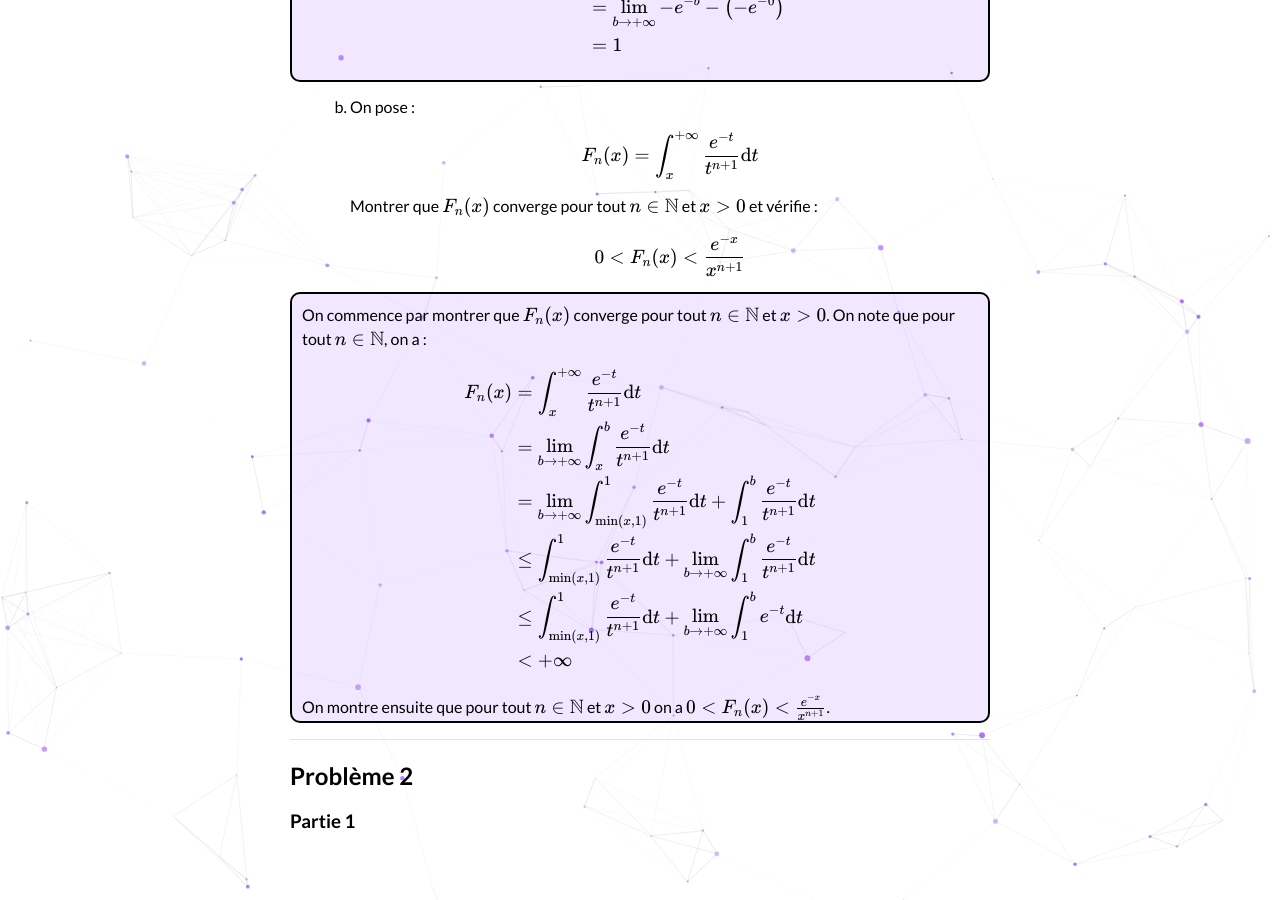
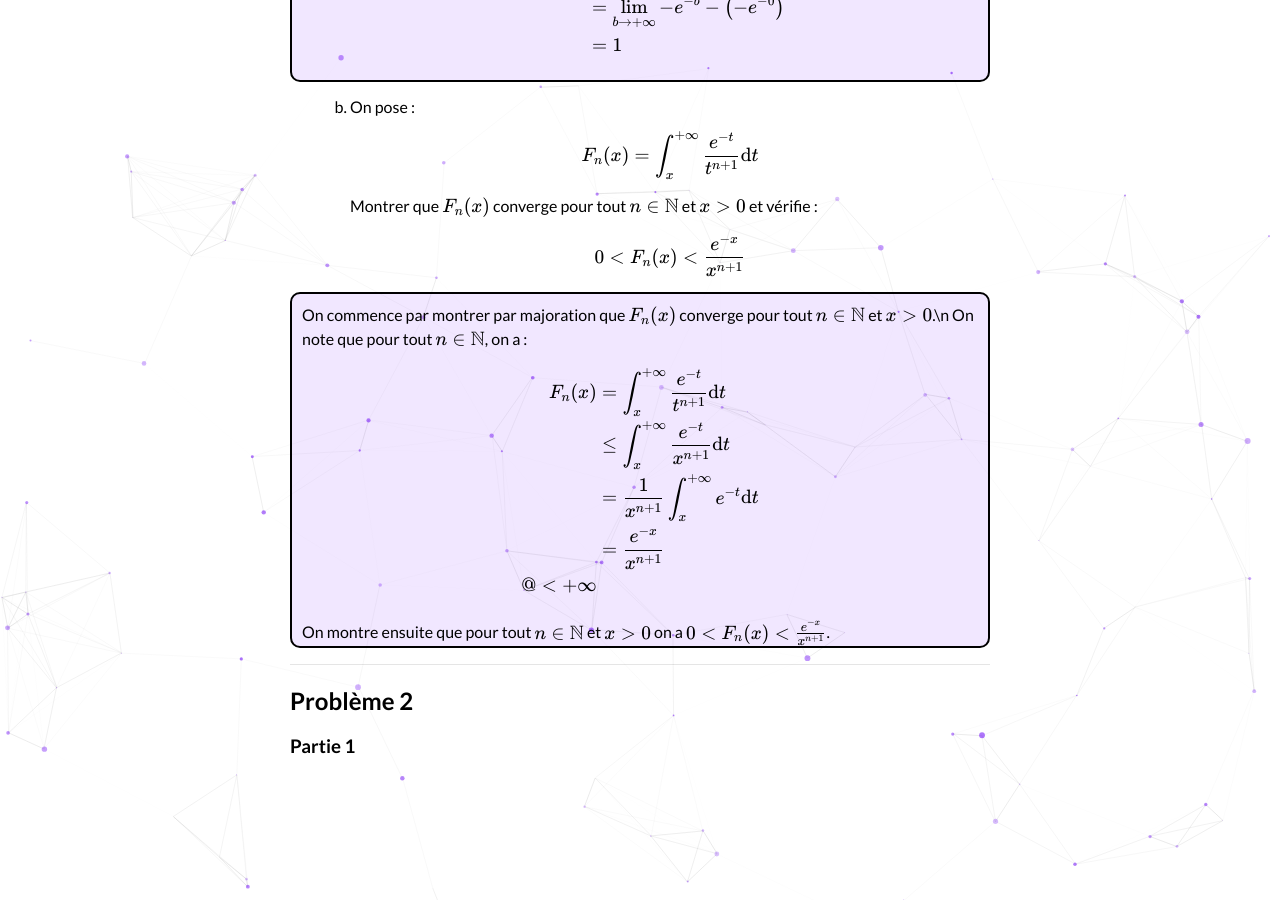
Before and after one commit to bglbrt/bglbrt.github.io, a Jekyll site: the page built from fr/corrections/administrateur_externe_1993.md, in a window 1280 px wide and 900 px high, scrolled down 623 px. Built offline with Jekyll 4.4.1, drawn with Linux system fonts in a browser that asks for light colours; nearby versions of some CDN libraries.

Commit message:
Mise à jour des corrections

```diff
--- a/fr/corrections/administrateur_externe_1993.md
+++ b/fr/corrections/administrateur_externe_1993.md
@@ -48,17 +48,16 @@ $$
 
 <p style="border: solid 2px; border-radius: 10px; background-color:rgba(121, 28, 248, .1); padding-right: 10px; padding-left: 10px; padding-top: 10px; margin: 15px 0 15px -60px;">
 
-On commence par montrer que \(F_n(x)\) converge pour tout \( n\in\mathbb{N} \) et \( x>0 \).
+On commence par montrer par majoration que \(F_n(x)\) converge pour tout \( n\in\mathbb{N} \) et \( x>0 \).\n
 
 On note que pour tout \(n \in \mathbb{N}\), on a :
 $$
 \begin{aligned}
     F_n(x) & = \int_{x}^{+\infty} \frac{e^{-t}}{t^{n+1}} \mathrm{d}t \\
-    & = \lim_{b \rightarrow +\infty} \int_{x}^{b} \frac{e^{-t}}{t^{n+1}} \mathrm{d}t \\
-    & = \lim_{b \rightarrow +\infty} \int_{\min(x, 1)}^{1} \frac{e^{-t}}{t^{n+1}} \mathrm{d}t + \int_{1}^{b} \frac{e^{-t}}{t^{n+1}} \mathrm{d}t \\
-    & \leq \int_{\min(x, 1)}^{1} \frac{e^{-t}}{t^{n+1}} \mathrm{d}t + \lim_{b \rightarrow +\infty} \int_{1}^{b} \frac{e^{-t}}{t^{n+1}} \mathrm{d}t \\
-    & \leq \int_{\min(x, 1)}^{1} \frac{e^{-t}}{t^{n+1}} \mathrm{d}t + \lim_{b \rightarrow +\infty} \int_{1}^{b} e^{-t} \mathrm{d}t \\
-    & < +\infty
+    & \leq \int_{x}^{+\infty} \frac{e^{-t}}{x^{n+1}} \mathrm{d}t \\
+    & = \frac{1}{x^{n+1}} \int_{x}^{+\infty} e^{-t} \mathrm{d}t \\
+    & = \frac{e^{-x}}{x^{n+1}} \\
+    @ < +\infty
 \end{aligned}
 $$
 
```
